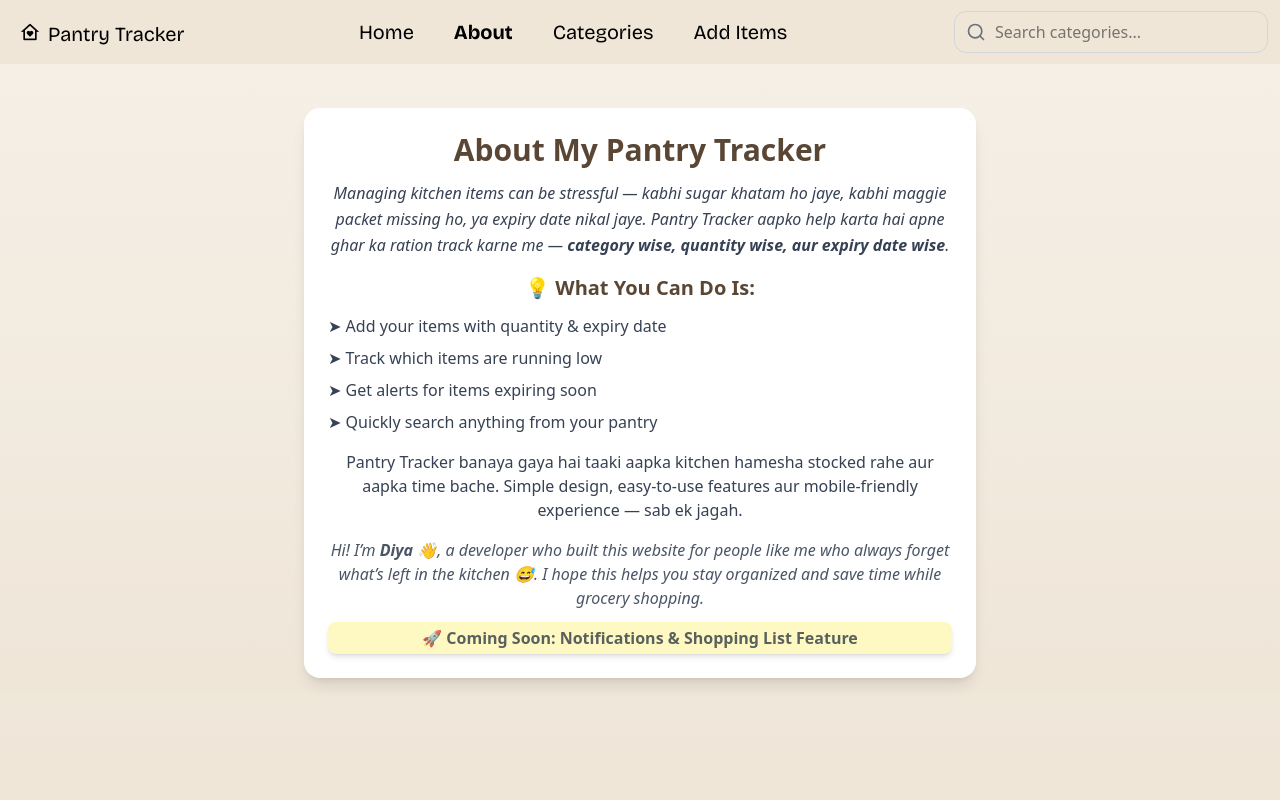
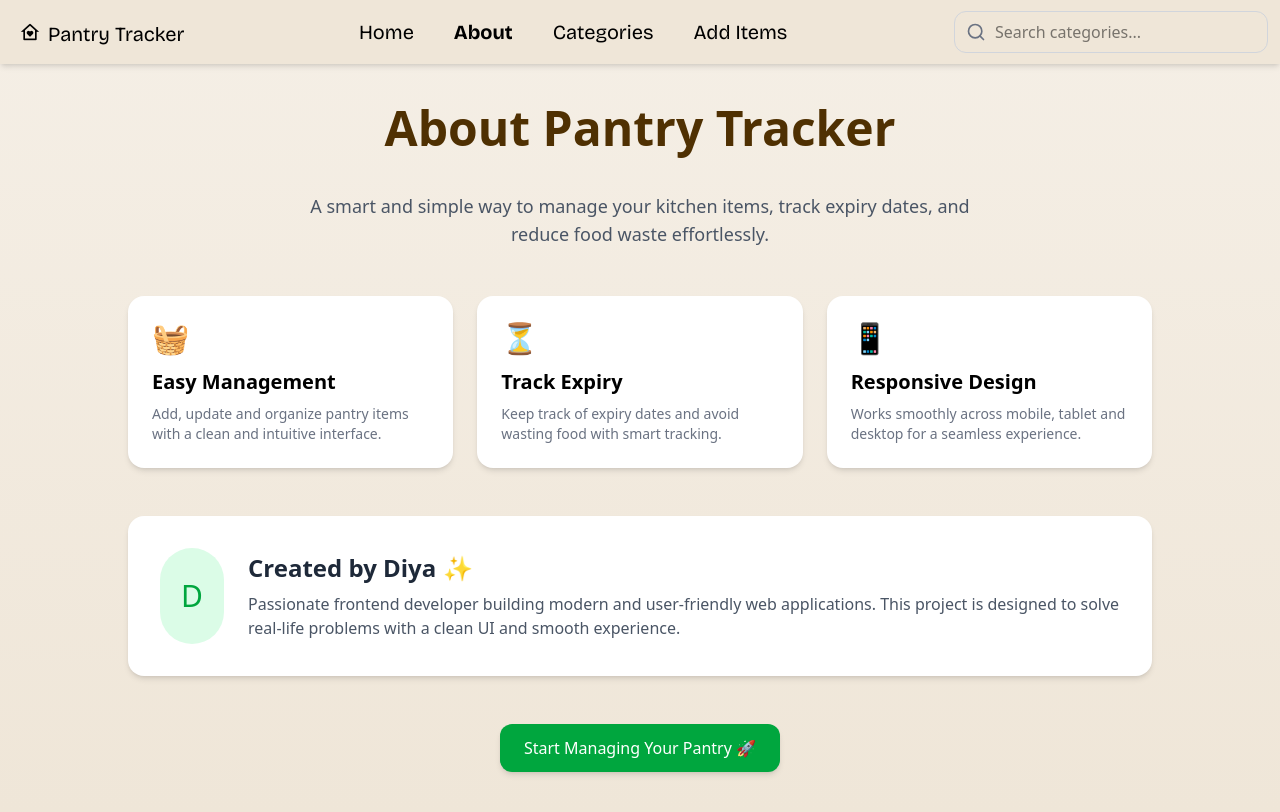
Before and after one commit to diyameghani26/pantry-tracker, a React (Vite) app: page /about in a window 1280 px wide. Built offline with nearby package versions, Linux system fonts and the light colour scheme.

Commit message:
updated whole code

```diff
--- a/src/pages/About.jsx
+++ b/src/pages/About.jsx
@@ -1,52 +1,95 @@
+
 
 
 import React from "react";
+import { useNavigate } from "react-router-dom";
 
 const About = () => {
+  const navigate = useNavigate();
   return (
-    <div className="bg-gradient-to-b from-[#f5efe6] to-[#efe6d8] flex flex-col items-center justify-center px-3 py-4">
-      <div className="max-w-2xl w-full bg-white rounded-2xl shadow-lg p-4 sm:p-6 text-center md:mt-7 mt-12">
-        <h1 className="text-xl sm:text-3xl font-bold mb-3 text-[#5a4634]">
-          About My Pantry Tracker
-        </h1>
+    <div className="min-h-screenbg-gradient-to-b from-[#f5efe6] to-[#efe6d8]   px-4 py-10">
 
-        <p className="italic text-gray-700 text-sm sm:text-base leading-relaxed mb-4">
-          Managing kitchen items can be stressful — kabhi sugar khatam ho jaye,
-          kabhi maggie packet missing ho, ya expiry date nikal jaye. Pantry
-          Tracker aapko help karta hai apne ghar ka ration track karne me —{" "}
-          <span className="font-semibold">
-            category wise, quantity wise, aur expiry date wise
-          </span>.
-        </p>
+      {/* Container */}
+      <div className="max-w-5xl mx-auto space-y-12">
 
-        <h2 className="text-base sm:text-xl font-semibold mb-3 text-[#5a4634]">
-          💡 What You Can Do Is:
-        </h2>
-        <ul className="text-gray-700 space-y-2 text-left text-sm sm:text-base mb-4">
-          <li>➤ Add your items with quantity & expiry date</li>
-          <li>➤ Track which items are running low</li>
-          <li>➤ Get alerts for items expiring soon</li>
-          <li>➤ Quickly search anything from your pantry</li>
-        </ul>
+        {/* Hero Section */}
+        <div className="text-center space-y-4 sm:space-y-6 md:space-y-6 lg:space-y-10">
+          <h1 className="text-3xl sm:text-5xl font-bold text-[#4f3002]">
+            About Pantry Tracker
+          </h1>
+          <p className="text-gray-600 text-base sm:text-lg max-w-2xl mx-auto">
+            A smart and simple way to manage your kitchen items, track expiry dates, and reduce food waste effortlessly.
+          </p>
+        </div>
 
-        <p className="text-gray-700 text-sm sm:text-base mb-4">
-          Pantry Tracker banaya gaya hai taaki aapka kitchen hamesha stocked
-          rahe aur aapka time bache. Simple design, easy-to-use features aur
-          mobile-friendly experience — sab ek jagah.
-        </p>
+        {/* Card Section */}
+        <div className="grid md:grid-cols-3 gap-6">
 
-        <p className="italic text-gray-600 text-sm sm:text-base">
-          Hi! I’m <span className="font-semibold">Diya 👋</span>, a developer who
-          built this website for people like me who always forget what’s left in
-          the kitchen 😅. I hope this helps you stay organized and save time
-          while grocery shopping.
-        </p>
+          {/* Card 1 */}
+          <div className="bg-white p-6 rounded-2xl shadow-md hover:shadow-xl transition-all duration-300 hover:scale-[1.02]">
+            <div className="text-3xl mb-3 text-green-600">
+              🧺
+            </div>
+            <h2 className="text-xl font-semibold mb-2">Easy Management</h2>
+            <p className="text-gray-500 text-sm">
+              Add, update and organize pantry items with a clean and intuitive interface.
+            </p>
+          </div>
 
-      <div className="whitespace-nowrap bg-yellow-100 rounded-lg shadow-md mt-3 py-1 px-1 overflow-hidden">
-  <p className="inline-block text-gray-800 font-semibold animate-pulse text-sm sm:text-base">
-    🚀 Coming Soon: Notifications & Shopping List Feature
-  </p>
-</div>
+          {/* Card 2 */}
+          <div className="bg-white p-6 rounded-2xl shadow-md hover:shadow-xl transition-all duration-300 hover:scale-[1.02]">
+            <div className="text-3xl mb-3 text-green-600">
+              ⏳
+            </div>
+            <h2 className="text-xl font-semibold mb-2">Track Expiry</h2>
+            <p className="text-gray-500 text-sm">
+              Keep track of expiry dates and avoid wasting food with smart tracking.
+            </p>
+          </div>
+
+          {/* Card 3 */}
+          <div className="bg-white p-6 rounded-2xl shadow-md hover:shadow-xl transition-all duration-300 hover:scale-[1.02]">
+            <div className="text-3xl mb-3 text-green-600">
+              📱
+            </div>
+            <h2 className="text-xl font-semibold mb-2">Responsive Design</h2>
+            <p className="text-gray-500 text-sm">
+              Works smoothly across mobile, tablet and desktop for a seamless experience.
+            </p>
+          </div>
+
+        </div>
+
+        {/* About You Section */}
+        <div className="bg-white rounded-2xl p-6 sm:p-8 shadow-md flex flex-col md:flex-row items-center gap-6">
+
+          {/* Avatar */}
+          <div className="w-24 h-24 rounded-full bg-green-100 flex items-center justify-center text-3xl text-green-600">
+            D
+          </div>
+
+          {/* Content */}
+          <div>
+            <h2 className="text-xl sm:text-2xl font-bold text-gray-800 mb-2">
+              Created by Diya ✨
+            </h2>
+            <p className="text-gray-600 text-sm sm:text-base">
+              Passionate frontend developer building modern and user-friendly web applications.
+              This project is designed to solve real-life problems with a clean UI and smooth experience.
+            </p>
+          </div>
+
+        </div>
+
+        {/* CTA */}
+        <div className="text-center">
+          <button
+           onClick={() => navigate("/additems")}
+          className="px-6 py-3 bg-green-600 text-white rounded-xl hover:bg-green-700 shadow-md hover:shadow-lg transition-all duration-300">
+            Start Managing Your Pantry 🚀
+          </button>
+        </div>
+
       </div>
     </div>
   );
--- a/src/pages/CategoryItems.jsx
+++ b/src/pages/CategoryItems.jsx
@@ -1,21 +1,25 @@
 
 
 import React, { useState, useEffect } from "react";
-import { useParams } from "react-router-dom";
+import { useParams, useNavigate } from "react-router-dom";
 import toast from "react-hot-toast";
-import 'remixicon/fonts/remixicon.css';
+import "remixicon/fonts/remixicon.css";
 
 const CategoryItems = ({ items = [], onUpdateItem, onDeleteItem }) => {
   const { categoryName } = useParams();
+  const navigate = useNavigate();
+
   const [search, setSearch] = useState("");
   const [filteredItems, setFilteredItems] = useState([]);
-  const [editMode, setEditMode] = useState(null); // ✅ track which item is in edit mode
+  const [editMode, setEditMode] = useState(null);
   const [updatedItem, setUpdatedItem] = useState({});
 
   useEffect(() => {
     if (!Array.isArray(items)) return;
+
     const categoryFiltered = items.filter(
-      (item) => item.category.toLowerCase() === categoryName.toLowerCase()
+      (item) =>
+        item.category.toLowerCase() === categoryName.toLowerCase()
     );
 
     const finalFiltered = search.trim()
@@ -39,49 +43,59 @@ const CategoryItems = ({ items = [], onUpdateItem, onDeleteItem }) => {
   };
 
   return (
-  <div className="p-4 md:p-6 max-w-2xl mx-auto">
-    <h1 className="text-2xl md:text-5xl font-bold mb-9 text-center capitalize">
+    <div className="min-h-screen bg-gradient-to-br from-[#f7fdf9] to-green-50 px-4 py-6">
+
+      {/* Header */}
+      <div className="max-w-2xl mx-auto text-center mb-6">
+        <h1 className="text-2xl sm:text-4xl font-bold capitalize text-green-700">
           {categoryName} Items
         </h1>
+        <p className="text-gray-500 text-sm mt-1">
+          Manage and track your pantry items
+        </p>
+      </div>
 
-    {/* Search Bar */}
-    <div className="flex justify-center mb-10 relative w-full max-w-xs mx-auto">
+      {/* Search */}
+      <div className="max-w-md mx-auto mb-6 relative">
         <input
           type="text"
           placeholder="Search items..."
           value={search}
           onChange={(e) => setSearch(e.target.value)}
-        className="w-full shadow-md bg-white rounded-xl pl-10 pr-3 py-2 outline-none focus:ring-2 focus:ring-[#c5b396] transition"
+          className="w-full bg-white shadow-md rounded-full pl-10 pr-10 py-3 text-sm outline-none focus:ring-2 focus:ring-green-400 transition"
         />
+        <i className="ri-search-line absolute left-3 top-1/2 -translate-y-1/2 text-gray-400"></i>
+
         {search && (
           <button
             onClick={() => setSearch("")}
-          className="absolute right-2 top-1/2 -translate-y-1/2 text-gray-700 hover:text-black"
+            className="absolute right-3 top-1/2 -translate-y-1/2 text-gray-500 hover:text-black"
           >
             ✕
           </button>
         )}
       </div>
 
-    {/* Items List */}
-    {filteredItems.length > 0 ? (
-      <ul className="space-y-4">
-        {filteredItems.map((item) => (
-          <li
+      {/* Items */}
+      <div className="max-w-2xl mx-auto space-y-4">
+        {filteredItems.length > 0 &&
+          filteredItems.map((item) => (
+            <div
               key={item.id}
-            className="bg-white p-4 rounded-xl shadow-sm hover:shadow-lg transition-all duration-300"
+              className="bg-white rounded-2xl p-4 shadow-sm hover:shadow-lg transition-all duration-300 hover:scale-[1.01]"
             >
               {editMode === item.id ? (
                 <div className="space-y-3">
-                {/* Edit Mode Fields */}
+
                   <input
                     type="text"
                     value={updatedItem.name}
                     onChange={(e) =>
                       setUpdatedItem({ ...updatedItem, name: e.target.value })
                     }
-                  className="w-full border p-2 rounded-lg"
+                    className="w-full border rounded-xl px-4 py-2 focus:ring-2 focus:ring-green-400 outline-none"
                   />
+
                   <input
                     type="number"
                     value={updatedItem.quantity}
@@ -91,17 +105,18 @@ return (
                         quantity: Number(e.target.value),
                       })
                     }
-                  className="w-full border p-2 rounded-lg"
+                    className="w-full border rounded-xl px-4 py-2 focus:ring-2 focus:ring-green-400 outline-none"
                   />
+
                   <input
                     type="text"
-                  placeholder="Unit (kg, g, pcs)"
                     value={updatedItem.unit || ""}
                     onChange={(e) =>
                       setUpdatedItem({ ...updatedItem, unit: e.target.value })
                     }
-                  className="w-full border p-2 rounded-lg"
+                    className="w-full border rounded-xl px-4 py-2 focus:ring-2 focus:ring-green-400 outline-none"
                   />
+
                   <input
                     type="date"
                     value={updatedItem.expiryDate || ""}
@@ -111,70 +126,93 @@ return (
                         expiryDate: e.target.value,
                       })
                     }
-                  className="w-full border p-2 rounded-lg"
+                    className="w-full border rounded-xl px-4 py-2 focus:ring-2 focus:ring-green-400 outline-none"
                   />
 
-                {/* Save / Cancel */}
-                <div className="flex gap-39 md:gap-[420px] justify-end">
+                  <div className="flex justify-end gap-3 pt-2">
                     <button
                       onClick={handleSave}
-                    className="bg-green-500 text-white px-7 py-2 rounded-lg hover:bg-green-600 transition"
+                      className="bg-green-600 text-white px-4 py-2 rounded-lg hover:bg-green-700 transition"
                     >
                       Save
                     </button>
                     <button
                       onClick={() => setEditMode(null)}
-                    className="bg-gray-400 text-white px-4 py-2 rounded-lg hover:bg-gray-500 transition"
+                      className="bg-gray-200 px-4 py-2 rounded-lg hover:bg-gray-300 transition"
                     >
                       Cancel
                     </button>
                   </div>
                 </div>
               ) : (
-              <div className="flex flex-col sm:flex-row sm:justify-between sm:items-center">
-                {/* Left Section: Item Name & Quantity */}
-                <div className="space-y-1">
-                  <p className="text-2xl font-bold">{item.name}</p>
-                  <p className="inline-block text-lg   px-2 py-1 rounded-md">
-                    Qty: {item.quantity} {item.unit || ""}
+                <div className="flex justify-between items-center">
+
+                  {/* Left */}
+                  <div>
+                    <p className="text-lg sm:text-xl font-bold text-gray-800">
+                      {item.name}
                     </p>
+
+                    <p className="text-sm text-gray-500">
+                      Qty: {item.quantity} {item.unit}
+                    </p>
+
                     {item.expiryDate && (
-                    <p className="text-lg text-gray-500">
+                      <p className="text-xs text-gray-400">
                         Expiry: {item.expiryDate}
                       </p>
                     )}
                   </div>
 
-                {/* Right Section: Buttons */}
-                <div className="flex flex-row  gap-2 mt-3 sm:mt-0 mb-0 justify-end">
+                  {/* Right Icons */}
+                  <div className="flex gap-2">
                     <button
                       onClick={() => {
                         setEditMode(item.id);
                         setUpdatedItem(item);
                       }}
-                    className="  hover:text-white px-3 py-1.5 rounded-lg text-sm hover:bg-green-600 transition"
+                      className="p-2 rounded-lg hover:bg-green-100 hover:text-green-600 transition"
                     >
-                    <i class="ri-pencil-fill"></i>
+                      <i className="ri-pencil-fill"></i>
                     </button>
+
                     <button
                       onClick={() => handleDelete(item.id)}
-                    className=" hover:text-white px-3 py-1.5 rounded-lg text-sm hover:bg-red-600 transition"
+                      className="p-2 rounded-lg hover:bg-red-100 hover:text-red-600 transition"
                     >
-                    <i class="ri-delete-bin-6-fill"></i>
+                      <i className="ri-delete-bin-6-fill"></i>
                     </button>
                   </div>
                 </div>
               )}
-          </li>
+            </div>
           ))}
-      </ul>
-    ) : (
-      <p className="text-center text-gray-500 mt-6">
+
+        {/* 🔥 ADD ITEM CARD */}
+        <div
+          onClick={() => navigate("/additems")}
+          className="bg-white border-2 border-dashed border-gray-300 rounded-2xl p-6 flex flex-col items-center justify-center cursor-pointer hover:border-green-400 hover:bg-green-50 transition-all duration-300 hover:scale-[1.02]"
+        >
+          <div className="w-12 h-12 flex items-center justify-center rounded-full bg-green-100 text-green-600 text-2xl mb-2">
+            <i className="ri-add-line"></i>
+          </div>
+
+          <p className="text-sm text-gray-600 font-medium">
+            Add New Item
+          </p>
+        </div>
+
+        {/* Empty State */}
+        {filteredItems.length === 0 && (
+          <div className="text-center text-gray-500 mt-6">
+            <p>
               {search
                 ? "No items match your search 😢"
-          : "No items in this category yet."}
+                : "No items in this category yet"}
             </p>
+          </div>
         )}
+      </div>
     </div>
   );
 };
```
Also changed, not shown: src/App.jsx (+0 -90 lines). Lines whose indentation alone changed are shown as unchanged.
